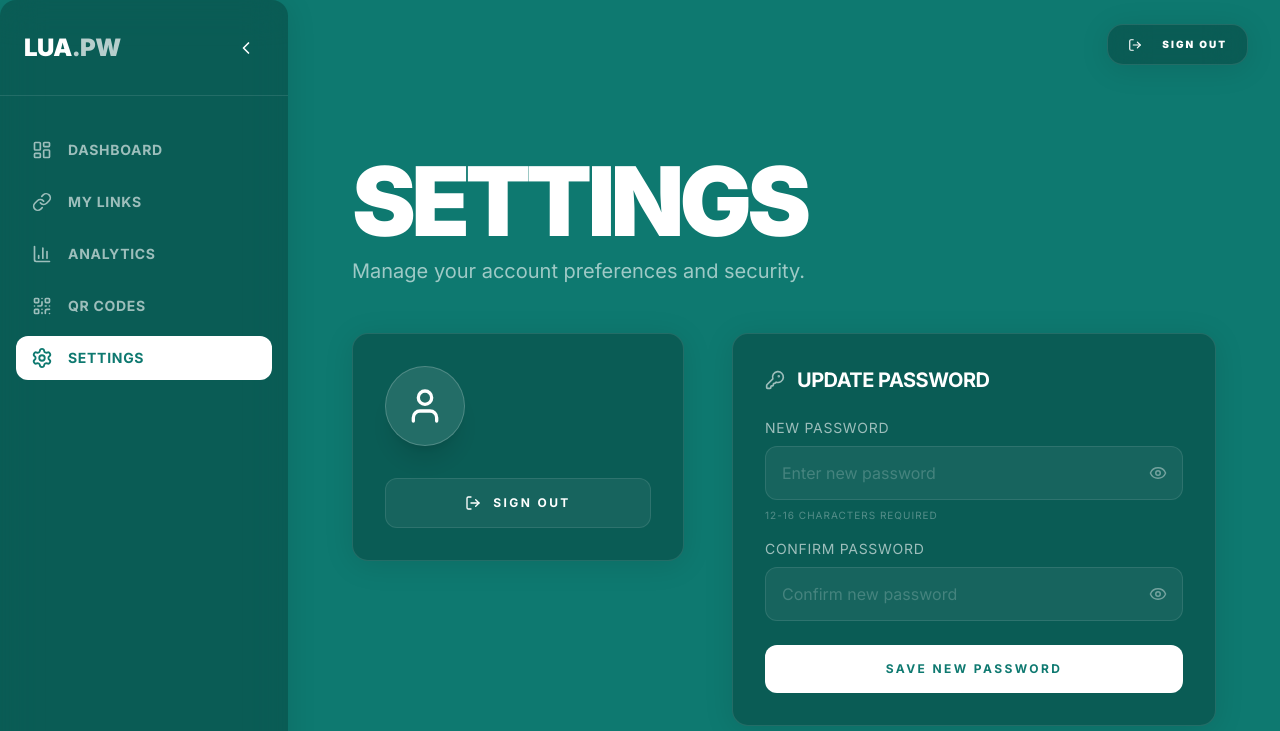
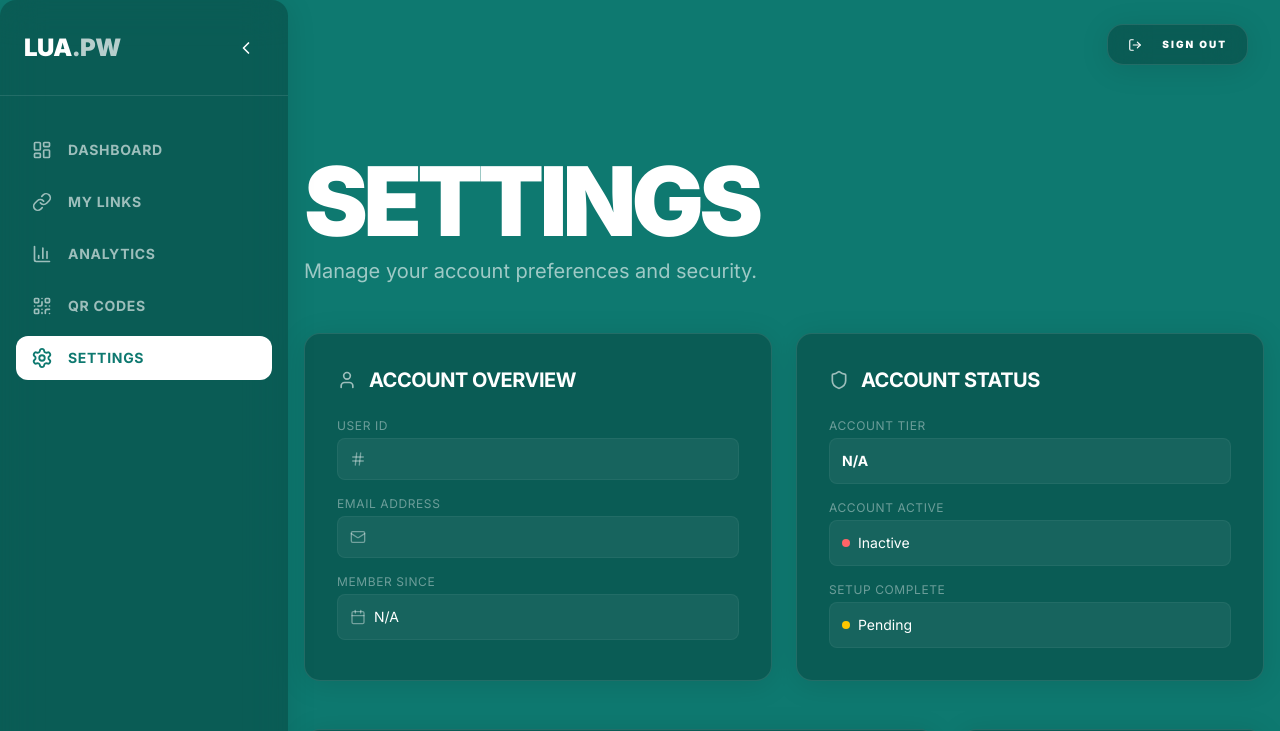
Before and after one commit to Precision-Studios/lua-pw-frontend-autogen, a Next.js app: page /dashboard/settings in a window 1280 px wide. Shown: the top 731 px of the page. Built offline with nearby package versions, Linux system fonts and the light colour scheme; no server answers.

Commit message:
update settings page.

```diff
--- a/app/dashboard/layout.tsx
+++ b/app/dashboard/layout.tsx
@@ -2,8 +2,8 @@
 
 import React, { useState } from 'react';
 import Sidebar from '@/components/layout/Sidebar';
-
 import TopNav from '@/components/layout/TopNav';
+import { UserProvider } from '@/lib/UserContext';
 
 export default function DashboardLayout({
     children,
@@ -13,6 +13,7 @@ export default function DashboardLayout({
     const [isCollapsed, setIsCollapsed] = useState(false);
 
     return (
+        <UserProvider>
             <div className="flex min-h-screen bg-[var(--background)]">
                 <Sidebar isCollapsed={isCollapsed} setIsCollapsed={setIsCollapsed} />
                 <div
@@ -23,5 +24,6 @@ export default function DashboardLayout({
                     {children}
                 </div>
             </div>
+        </UserProvider>
     );
 }
--- a/app/dashboard/page.tsx
+++ b/app/dashboard/page.tsx
@@ -4,21 +4,18 @@ import React, { useEffect, useState } from 'react';
 import { userApi } from '@/lib/api';
 import { Loader2, Link as LinkIcon, BarChart3, QrCode, PlusCircle } from 'lucide-react';
 import Link from 'next/link';
+import { useUser } from '@/lib/UserContext';
 import '@/app/Home.css'; // Import standard styles
 
 export default function DashboardPage() {
     const [urls, setUrls] = useState<any[]>([]);
     const [loading, setLoading] = useState(true);
-    const [user, setUser] = useState<any>(null);
+    const { user, loading: userLoading } = useUser();
 
     useEffect(() => {
         const fetchData = async () => {
             try {
-                const [userRes, urlsRes] = await Promise.all([
-                    userApi.details(),
-                    userApi.allUrls()
-                ]);
-                setUser(userRes.data);
+                const urlsRes = await userApi.allUrls();
                 setUrls(urlsRes.data);
             } catch (error) {
                 console.error("Failed to load dashboard data", error);
@@ -65,7 +62,7 @@ export default function DashboardPage() {
                     </p>
                 </div>
 
-                {loading ? (
+                {loading || userLoading ? (
                     <div className="flex flex-col items-center justify-center py-20 animate-pulse">
                         <Loader2 size={48} className="text-white/20 animate-spin mb-4" />
                         <p className="text-white/40 uppercase tracking-widest text-sm">Loading...</p>
--- a/app/dashboard/settings/page.tsx
+++ b/app/dashboard/settings/page.tsx
@@ -1,9 +1,10 @@
 'use client';
 
-import React, { useState, useEffect } from 'react';
+import React, { useState } from 'react';
 import { useRouter } from 'next/navigation';
-import { User, LogOut, KeyRound, Eye, EyeOff, Loader2 } from 'lucide-react';
-import { authApi, userApi } from '@/lib/api';
+import { User, LogOut, KeyRound, Eye, EyeOff, Loader2, Shield, Calendar, Mail, Hash } from 'lucide-react';
+import { authApi } from '@/lib/api';
+import { useUser } from '@/lib/UserContext';
 import Toast, { ToastType } from '@/components/common/Toast';
 
 interface ToastState {
@@ -13,8 +14,7 @@ interface ToastState {
 
 export default function SettingsPage() {
     const router = useRouter();
-    const [user, setUser] = useState<any>(null);
-    const [loading, setLoading] = useState(true);
+    const { user, loading } = useUser();
     const [toast, setToast] = useState<ToastState | null>(null);
 
     // Password Update State
@@ -24,20 +24,6 @@ export default function SettingsPage() {
     const [showConfirmPassword, setShowConfirmPassword] = useState(false);
     const [error, setError] = useState('');
     const [isSubmitting, setIsSubmitting] = useState(false);
-
-    useEffect(() => {
-        const fetchUser = async () => {
-            try {
-                const res = await userApi.details();
-                setUser(res.data);
-            } catch (err) {
-                console.error("Failed to load user details", err);
-            } finally {
-                setLoading(false);
-            }
-        };
-        fetchUser();
-    }, []);
 
     const handleLogout = async () => {
         try {
@@ -95,17 +81,31 @@ export default function SettingsPage() {
         }
     };
 
-    if (loading) {
-        return (
-            <div className="flex flex-col items-center justify-center min-h-[60vh] animate-pulse">
-                <Loader2 size={48} className="text-white/20 animate-spin mb-4" />
-                <p className="text-white/40 uppercase tracking-widest text-sm">Loading Settings...</p>
-            </div>
-        );
+    const formatDate = (dateString: string) => {
+        try {
+            return new Date(dateString).toLocaleDateString('en-US', {
+                year: 'numeric',
+                month: 'long',
+                day: 'numeric'
+            });
+        } catch {
+            return dateString;
         }
+    };
+
+    const getTierName = (tier: number) => {
+        const tiers: { [key: number]: string } = {
+            0: 'Free',
+            1: 'Basic',
+            2: 'Pro',
+            3: 'Enterprise'
+        };
+        return tiers[tier] || `Tier ${tier}`;
+    };
 
     return (
-        <main className="w-full max-w-4xl mx-auto px-4 py-8 md:py-16 flex flex-col gap-12">
+        <div className="flex flex-col">
+            <main className="w-full max-w-7xl mx-auto px-4 py-8 md:py-16 flex flex-col gap-12">
                 {/* Header Section */}
                 <div className="flex flex-col gap-2 animate-in fade-in slide-in-from-bottom-4 duration-500">
                     <h1 className="text-5xl md:text-8xl font-black text-white uppercase tracking-tighter leading-none">
@@ -116,34 +116,85 @@ export default function SettingsPage() {
                     </p>
                 </div>
 
-            <div className="grid grid-cols-1 md:grid-cols-12 gap-12 animate-in fade-in slide-in-from-bottom-8 duration-700 delay-100">
-                {/* Profile Section */}
-                <div className="md:col-span-5 space-y-8">
+                {loading ? (
+                    <div className="flex flex-col items-center justify-center py-20 animate-pulse">
+                        <Loader2 size={48} className="text-white/20 animate-spin mb-4" />
+                        <p className="text-white/40 uppercase tracking-widest text-sm">Loading Settings...</p>
+                    </div>
+                ) : (
+                    <div className="flex flex-col gap-12 animate-in fade-in slide-in-from-bottom-8 duration-700 delay-100">
+                        {/* Account Information Section */}
+                        <div className="grid grid-cols-1 lg:grid-cols-2 gap-6">
+                            {/* Account Overview */}
                             <div className="glass rounded-2xl p-8 border border-white/10">
-                        <div className="flex items-center gap-6 mb-8">
-                            <div className="w-20 h-20 rounded-full flex items-center justify-center bg-white/10 border border-white/20 text-white shadow-xl">
-                                <User size={40} />
+                                <div className="flex items-center gap-3 mb-6">
+                                    <User size={20} className="text-white/60" />
+                                    <h2 className="text-xl font-bold text-white uppercase tracking-tight">Account Overview</h2>
                                 </div>
-                            <div className="flex flex-col">
-                                <h2 className="text-2xl font-bold text-white truncate max-w-[200px]">
-                                    {user?.emailAddress?.split('@')[0]}
-                                </h2>
-                                <p className="text-white/40 text-sm font-mono truncate">{user?.emailAddress}</p>
+                                <div className="space-y-4">
+                                    <div>
+                                        <label className="block text-xs font-medium text-white/40 mb-1 uppercase tracking-wider">User ID</label>
+                                        <div className="flex items-center gap-2 p-3 bg-white/5 rounded-lg border border-white/5">
+                                            <Hash size={16} className="text-white/40" />
+                                            <p className="text-sm text-white font-mono truncate">{user?.userId}</p>
+                                        </div>
+                                    </div>
+                                    <div>
+                                        <label className="block text-xs font-medium text-white/40 mb-1 uppercase tracking-wider">Email Address</label>
+                                        <div className="flex items-center gap-2 p-3 bg-white/5 rounded-lg border border-white/5">
+                                            <Mail size={16} className="text-white/40" />
+                                            <p className="text-sm text-white truncate">{user?.emailAddress}</p>
+                                        </div>
+                                    </div>
+                                    <div>
+                                        <label className="block text-xs font-medium text-white/40 mb-1 uppercase tracking-wider">Member Since</label>
+                                        <div className="flex items-center gap-2 p-3 bg-white/5 rounded-lg border border-white/5">
+                                            <Calendar size={16} className="text-white/40" />
+                                            <p className="text-sm text-white">{user?.joinedOn ? formatDate(user.joinedOn) : 'N/A'}</p>
+                                        </div>
+                                    </div>
                                 </div>
                             </div>
 
-                        <button
-                            onClick={handleLogout}
-                            className="w-full group flex items-center justify-center gap-3 py-4 rounded-xl bg-white/5 hover:bg-white/10 text-white transition-all duration-300 border border-white/10 uppercase tracking-[0.2em] text-xs font-bold"
-                        >
-                            <LogOut size={16} className="group-hover:-translate-x-1 transition-transform" />
-                            <span>Sign Out</span>
-                        </button>
+                            {/* Account Status */}
+                            <div className="glass rounded-2xl p-8 border border-white/10">
+                                <div className="flex items-center gap-3 mb-6">
+                                    <Shield size={20} className="text-white/60" />
+                                    <h2 className="text-xl font-bold text-white uppercase tracking-tight">Account Status</h2>
+                                </div>
+                                <div className="space-y-4">
+                                    <div>
+                                        <label className="block text-xs font-medium text-white/40 mb-1 uppercase tracking-wider">Account Tier</label>
+                                        <div className="p-3 bg-white/5 rounded-lg border border-white/5">
+                                            <p className="text-sm text-white font-bold">{user?.userTier !== undefined ? getTierName(user.userTier) : 'N/A'}</p>
+                                        </div>
+                                    </div>
+                                    <div>
+                                        <label className="block text-xs font-medium text-white/40 mb-1 uppercase tracking-wider">Account Active</label>
+                                        <div className="p-3 bg-white/5 rounded-lg border border-white/5">
+                                            <div className="flex items-center gap-2">
+                                                <div className={`w-2 h-2 rounded-full ${user?.active ? 'bg-green-400' : 'bg-red-400'}`}></div>
+                                                <p className="text-sm text-white">{user?.active ? 'Active' : 'Inactive'}</p>
+                                            </div>
+                                        </div>
+                                    </div>
+                                    <div>
+                                        <label className="block text-xs font-medium text-white/40 mb-1 uppercase tracking-wider">Setup Complete</label>
+                                        <div className="p-3 bg-white/5 rounded-lg border border-white/5">
+                                            <div className="flex items-center gap-2">
+                                                <div className={`w-2 h-2 rounded-full ${user?.setupComplete ? 'bg-green-400' : 'bg-yellow-400'}`}></div>
+                                                <p className="text-sm text-white">{user?.setupComplete ? 'Complete' : 'Pending'}</p>
+                                            </div>
+                                        </div>
+                                    </div>
+                                </div>
                             </div>
                         </div>
 
+                        {/* Password Update and Profile Actions */}
+                        <div className="grid grid-cols-1 lg:grid-cols-12 gap-6">
                             {/* Password Update Section */}
-                <div className="md:col-span-7">
+                            <div className="lg:col-span-8">
                                 <div className="glass rounded-2xl p-8 border border-white/10 bg-white/[0.02]">
                                     <div className="flex items-center gap-3 mb-6">
                                         <KeyRound size={20} className="text-white/60" />
@@ -226,7 +277,34 @@ export default function SettingsPage() {
                                     </form>
                                 </div>
                             </div>
+
+                            {/* Profile Actions */}
+                            <div className="lg:col-span-4">
+                                <div className="glass rounded-2xl p-8 border border-white/10 h-full flex flex-col">
+                                    <div className="flex items-center justify-center mb-6">
+                                        <div className="w-20 h-20 rounded-full flex items-center justify-center bg-white/10 border border-white/20 text-white shadow-xl">
+                                            <User size={40} />
                                         </div>
+                                    </div>
+                                    <div className="flex flex-col items-center mb-6">
+                                        <h2 className="text-xl font-bold text-white truncate max-w-full text-center">
+                                            {user?.emailAddress?.split('@')[0]}
+                                        </h2>
+                                        <p className="text-white/40 text-sm font-mono truncate max-w-full text-center">{user?.emailAddress}</p>
+                                    </div>
+
+                                    <button
+                                        onClick={handleLogout}
+                                        className="w-full group flex items-center justify-center gap-3 py-4 rounded-xl bg-white/5 hover:bg-white/10 text-white transition-all duration-300 border border-white/10 uppercase tracking-[0.2em] text-xs font-bold mt-auto"
+                                    >
+                                        <LogOut size={16} className="group-hover:-translate-x-1 transition-transform" />
+                                        <span>Sign Out</span>
+                                    </button>
+                                </div>
+                            </div>
+                        </div>
+                    </div>
+                )}
 
                 {toast && (
                     <Toast
@@ -236,5 +314,6 @@ export default function SettingsPage() {
                     />
                 )}
             </main>
+        </div>
     );
 }
--- /dev/null
+++ b/lib/UserContext.tsx
@@ -0,0 +1,62 @@
+'use client';
+
+import React, { createContext, useContext, useState, useEffect, ReactNode } from 'react';
+import { userApi } from '@/lib/api';
+
+export interface SecureUserResponse {
+    userId: string;
+    joinedOn: string;
+    userTier: number;
+    emailAddress: string;
+    totalShortUrls: number;
+    totalQRCodes: number;
+    active: boolean;
+    setupComplete: boolean;
+}
+
+interface UserContextType {
+    user: SecureUserResponse | null;
+    loading: boolean;
+    refetchUser: () => Promise<void>;
+}
+
+const UserContext = createContext<UserContextType | undefined>(undefined);
+
+export function UserProvider({ children }: { children: ReactNode }) {
+    const [user, setUser] = useState<SecureUserResponse | null>(null);
+    const [loading, setLoading] = useState(true);
+
+    const fetchUser = async () => {
+        try {
+            const res = await userApi.details();
+            setUser(res.data);
+        } catch (err) {
+            console.error('Failed to load user details', err);
+        } finally {
+            setLoading(false);
+        }
+    };
+
+    useEffect(() => {
+        fetchUser();
+    }, []);
+
+    const refetchUser = async () => {
+        setLoading(true);
+        await fetchUser();
+    };
+
+    return (
+        <UserContext.Provider value={{ user, loading, refetchUser }}>
+            {children}
+        </UserContext.Provider>
+    );
+}
+
+export function useUser() {
+    const context = useContext(UserContext);
+    if (context === undefined) {
+        throw new Error('useUser must be used within a UserProvider');
+    }
+    return context;
+}
```
Lines whose indentation alone changed are shown as unchanged.
